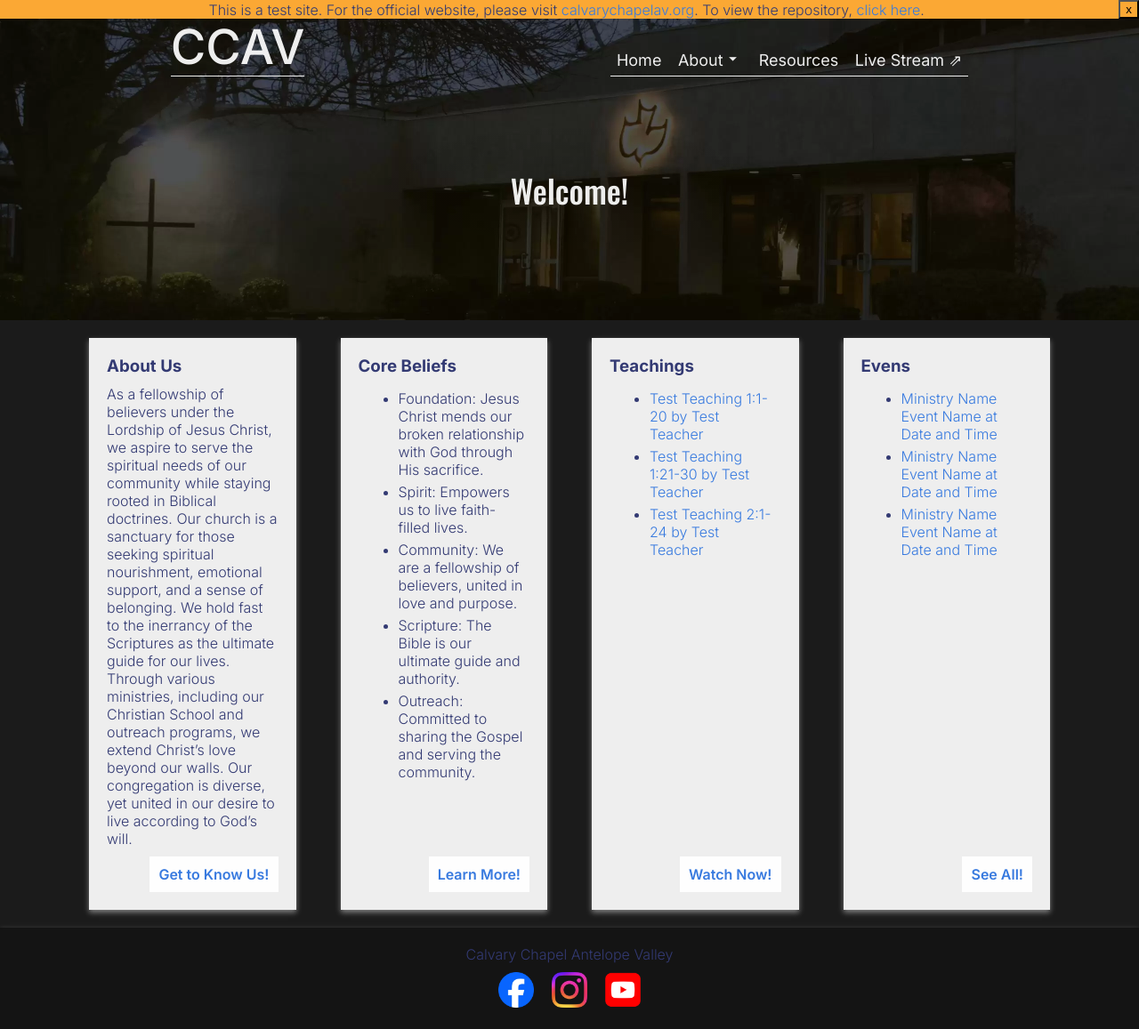
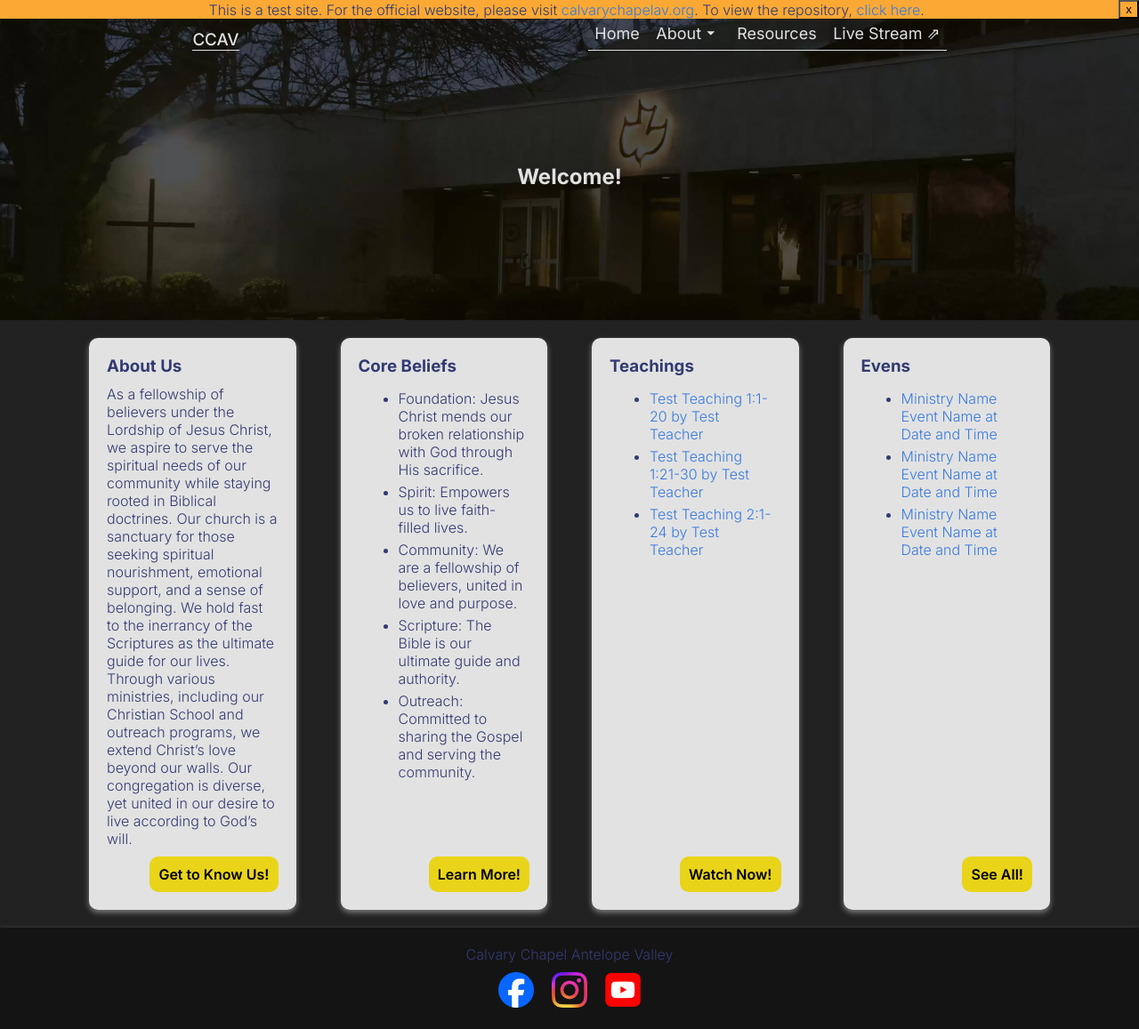
Before and after one commit to levipevans/ccav.church, a Jekyll site: the page built from index.html, in a window 1280 px wide. Shown: the whole page at 89% size. Built offline with Jekyll 4.4.1, drawn with Linux system fonts in a browser that asks for light colours.

Commit message:
💡 (components.scss, variables.scss): update color values for improved consistency and semantics ♻️ (components.scss): refactor button styles to enhance usability and visual appeal 📝 (fonts.scss): remove unused styles for better code maintainability

```diff
--- a/_sass/components.scss
+++ b/_sass/components.scss
@@ -45,7 +45,7 @@
 }
 
 .dark-container {
-    background-color: #1b1b1b;
+    background-color: hsl(0, 0%, 13%);
     min-height: 50vh;
 }
 
@@ -58,7 +58,7 @@
 
 .light-container .preview-card {
     background-color: #1b1b1b;
-    box-shadow: 0px 3px 6px gray;
+    box-shadow: 0px 3px 6px hsla(14, 98%, 15%, 0.61);
 
 }
 
@@ -76,6 +76,7 @@
     flex-direction: column;
     justify-content: space-between;
     background-color: var(--white);
+    border-radius: 10px;
 }
 
 .preview-card li {
@@ -94,14 +95,17 @@
     align-self: flex-end;
     text-decoration: none;
     padding: 10px;
-    background-color: var(--white);
-    color: var(--secondary);
+    background-color: #e9d419;
+    color: black;
     font-weight: 600;
     width: fit-content;
+    border-radius: 10px;
+    transition: padding 0.1s;
 }
 
 .cta-button:hover {
-    background: var(--background-elements);
+    padding: 13px;
+    box-shadow: 0px 3px 6px rgba(128, 128, 128, 0.377);
 }
 
 .button {
--- a/_sass/fonts.scss
+++ b/_sass/fonts.scss
@@ -8,19 +8,3 @@
     transform: translate(0px, 0px);
     font-size: larger;
 }
-
-h1 a {
-    color: var(--white) !important;
-    font-size: 6vh;
-}
-
-.heading-font {
-    font-family: "Oswald", sans-serif;
-    font-optical-sizing: auto;
-    font-weight: 500;
-    font-style: normal;
-}
-
-h2.heading-font {
-    font-size: 2.25em;
-}
--- a/_sass/variables.scss
+++ b/_sass/variables.scss
@@ -4,7 +4,7 @@
     --background-elements: #3ABEF9;
     --background: hsl(196, 81%, 95%);
     --accent: #FBA834;
-    --white: rgba(255, 255, 255, 0.925);
+    --white: hsla(0, 0%, 95%, 0.925);
 
     --beige-shadow: hsl(60, 56%, 85%);
     --beige-black: hsla(219, 69%, 10%, 0.445);
```
